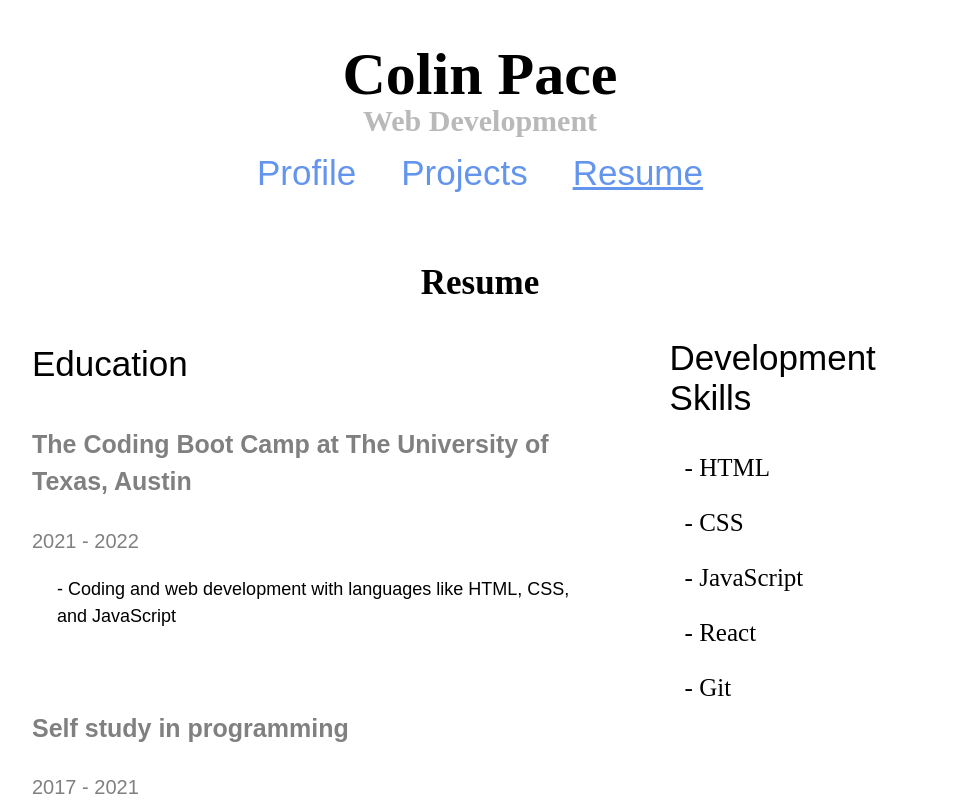
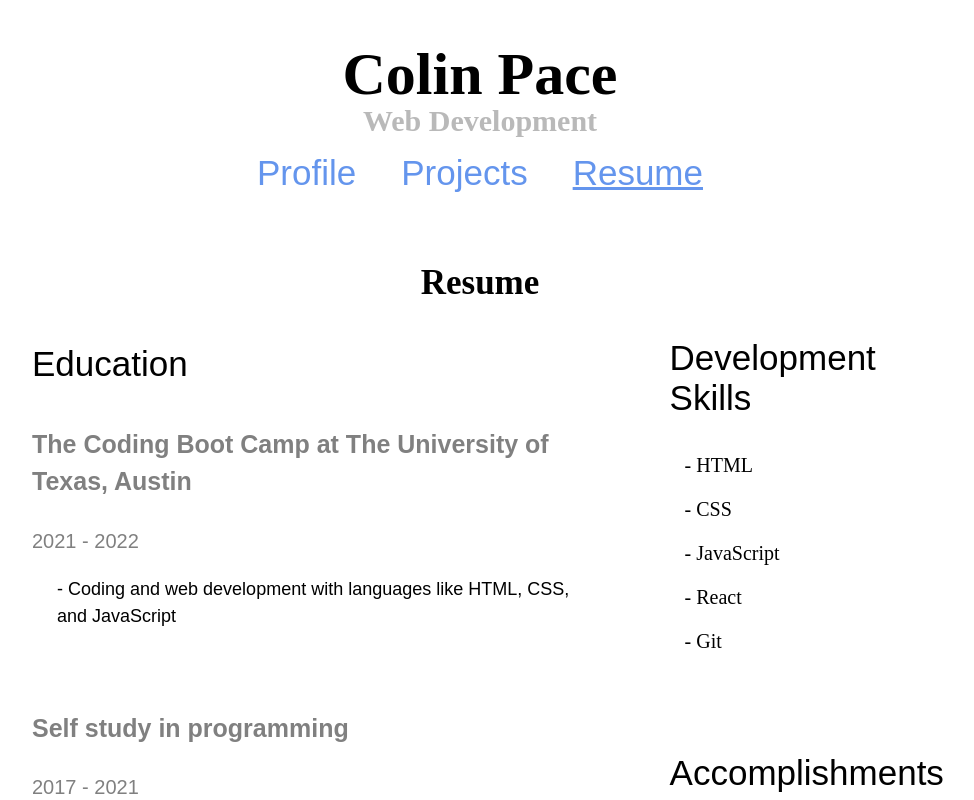
Before and after one commit to Colin-Pace/Portfolio, a React (Create React App) app: page / in a window 1280 px wide. Both pictures are taken after a click on the element "Resume". Shown: the top 800 px of the page, without its empty margins (160-1134 px from the left). Built offline with nearby package versions, Linux system fonts and the light colour scheme.

Commit message:
css changes on resume

```diff
--- a/package.json
+++ b/package.json
@@ -2,6 +2,7 @@
   "name": "portfolio-beta",
   "version": "0.1.0",
   "private": true,
+  "homepage": "https://colin-pace.github.io/Portfolio/",
   "dependencies": {
     "@testing-library/jest-dom": "^5.16.5",
     "@testing-library/react": "^13.4.0",
@@ -12,6 +13,8 @@
     "web-vitals": "^2.1.4"
   },
   "scripts": {
+    "predeploy": "npm run build",
+    "deploy": "gh-pages -d build",
     "start": "react-scripts start",
     "build": "react-scripts build",
     "test": "react-scripts test",
@@ -34,5 +37,8 @@
       "last 1 firefox version",
       "last 1 safari version"
     ]
+  },
+  "devDependencies": {
+    "gh-pages": "^4.0.0"
   }
 }
--- a/src/App.js
+++ b/src/App.js
@@ -52,19 +52,25 @@ function App() {
       <div id = 'footer'>
         <p id = 'footerTitle'>Contact me:</p>
         <div id = 'contacts'>
+          <a href = 'https://www.linkedin.com/public-profile/settings?trk=d_flagship3_profile_self_view_public_profile'>
             <img
               className = 'contactIcon'
               src = {require('./linkedIn.png')}
             />
+          </a>
+          <a href = 'https://github.com/Colin-Pace?tab=repositories'>
             <img
               id = 'githubIcon'
               className = 'contactIcon'
               src = {require('./github.png')}
             />
+          </a>
+          <a>
             <img
               className = 'contactIcon'
               src = {require('./gmail.png')}
             />
+          </a>
         </div>
       </div>
     </div>
--- a/src/Resume.css
+++ b/src/Resume.css
@@ -53,7 +53,7 @@
 }
 
 .moreInfoRight {
-  font-size: 25px;
+  font-size: 20px;
   line-height: 120%;
   padding-left: 15px;
 }
```
Also changed, not shown: src/Resume.js (line endings or trailing spaces), 1 other file (tests, documents, lock files or other folders). Lines whose indentation alone changed are shown as unchanged.
